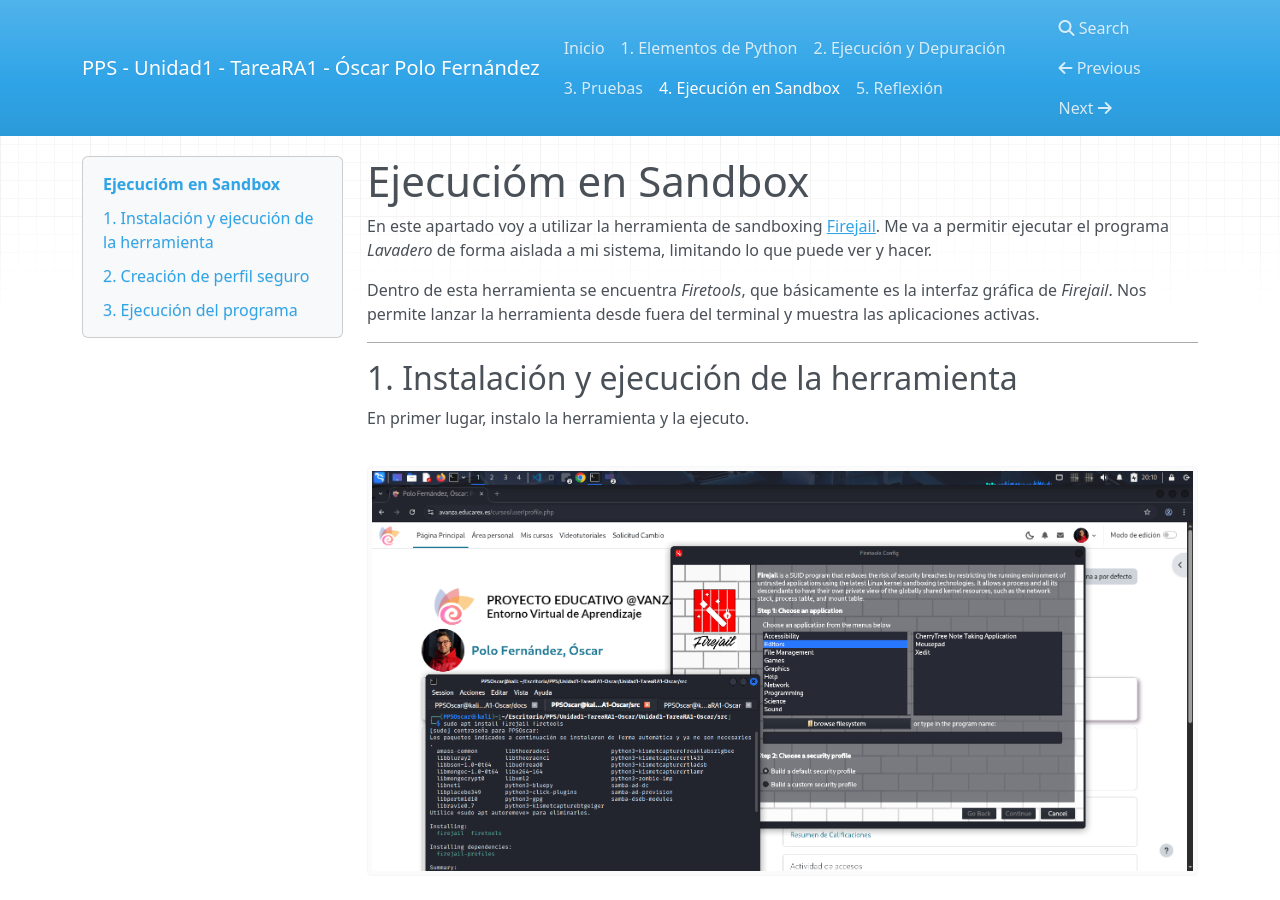
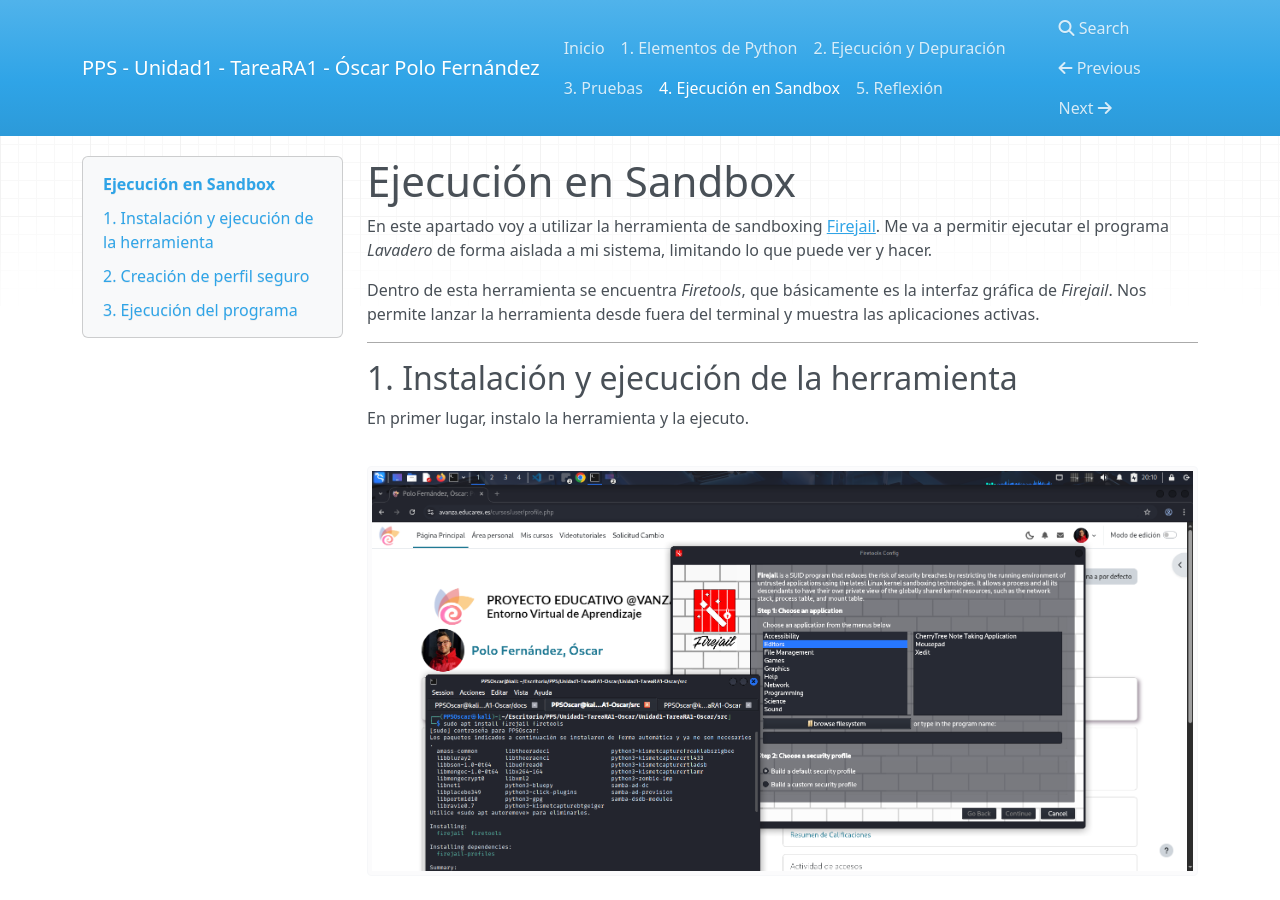
Before and after one commit to PPSOscar/Unidad1-TareaRA1-Oscar, an MkDocs documentation site: the page built from docs/sandbox.md, in a window 1280 px wide and 900 px high. Built offline with MkDocs 1.6.1, drawn with Linux system fonts in a browser that asks for light colours; nearby versions of some CDN libraries.

Commit message:
corrigiendo más errores markdown

```diff
--- a/docs/sandbox.md
+++ b/docs/sandbox.md
@@ -1,4 +1,4 @@
-# Ejecucióm en Sandbox
+# Ejecución en Sandbox
 
 En este apartado voy a utilizar la herramienta de sandboxing [Firejail](https://github.com/netblue30/firejail). Me va a permitir ejecutar el programa _Lavadero_ de forma aislada a mi sistema, limitando lo que puede ver y hacer.
 
```
